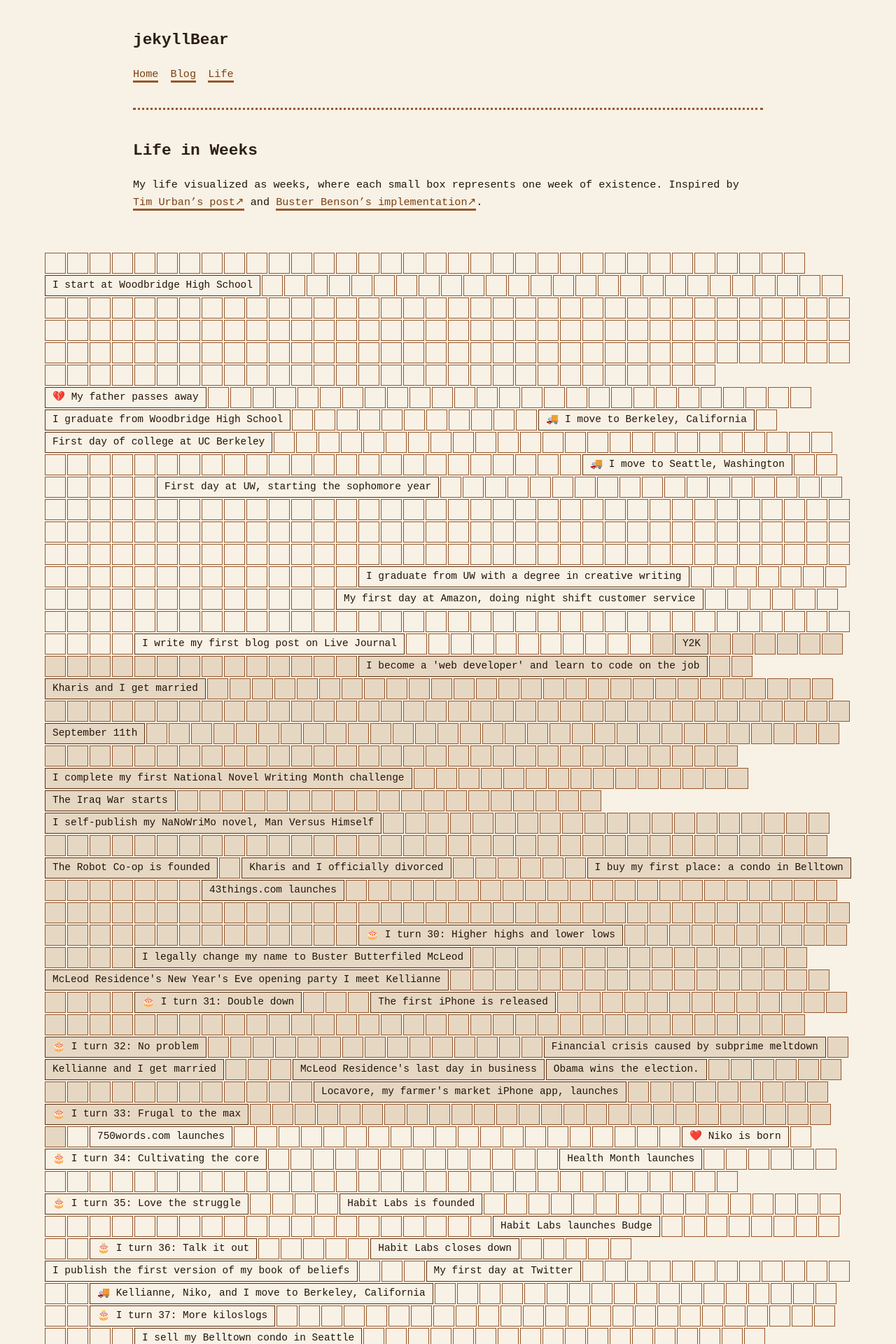
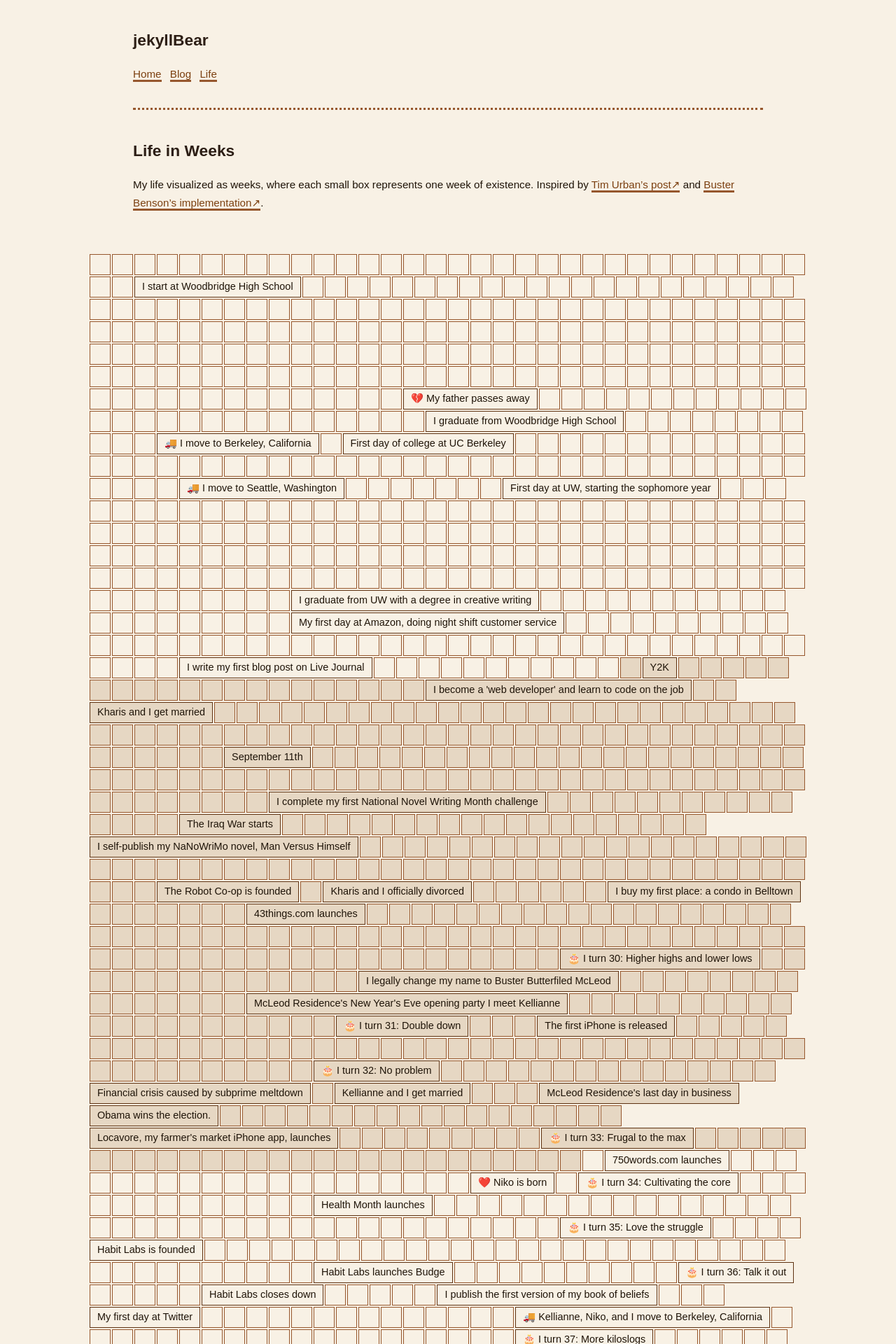
Before and after one commit to knhash/jekyllBear, a Jekyll site: the page built from life.md, in a window 1280 px wide. Shown: the top 1920 px of the page at 70% size. Built offline with Jekyll 4.4.1, drawn with Linux system fonts in a browser that asks for light colours.

Commit message:
feat: font, mobile touch, sizing

```diff
--- a/assets/style.css
+++ b/assets/style.css
@@ -3,17 +3,53 @@
   position: relative;
   cursor: pointer;
 }
+
+/* Desktop: show tooltip on hover */
+@media (hover: hover) {
   .week[data-event]:hover::after {
     content: attr(data-event);
     position: absolute;
     background: var(--background-color);
     color: var(--text-color);
     padding: 0.6rem;
-  border-radius: 8px;
+    border-radius: 0.2rem;
+    border: 1px solid var(--blockquote-color);
     font-size: 1rem;
-  font-family: var(--font-secondary);
+    font-family: var(--font-thin);
     font-weight: normal;
-  line-height: 1.4;
+    line-height: 1.2;
+    white-space: pre-line;
+    z-index: 100;
+    box-shadow: 0 4px 16px rgba(0,0,0,0.18);
+    top: 130%;
+    left: 50%;
+    transform: translateX(-50%);
+    pointer-events: none;
+    max-width: 30vw;
+    min-width: max-content;
+    width: max-content;
+    text-align: left;
+    display: flex;
+    align-items: center;
+    vertical-align: baseline;
+  }
+}
+
+/* Mobile: show tooltip on active/focus */
+@media (hover: none) {
+  .week[data-event]:active::after,
+  .week[data-event]:focus::after {
+    content: attr(data-event);
+    position: absolute;
+    background: var(--background-color);
+    color: var(--text-color);
+    padding: 0.6rem;
+    border-radius: 0.2rem;
+    border: 1px solid var(--blockquote-color);
+    font-size: 1rem;
+    font-family: var(--font-thin);
+    font-weight: normal;
+    line-height: 1.2;
     white-space: pre-line;
     z-index: 100;
     box-shadow: 0 4px 16px rgba(0,0,0,0.18);
@@ -30,14 +66,22 @@
     vertical-align: baseline;
   }
 
+  .week[data-event] {
+    -webkit-tap-highlight-color: transparent;
+    outline: none;
+  }
+}
 
 
-@import url('https://fonts.googleapis.com/css2?family=Fira+Code:wght@100;200;300;400;500;600;700;800;900&display=swap');
+
+@import url('https://fonts.googleapis.com/css2?family=IBM+Plex+Sans:ital,wght@0,100;0,200;0,300;0,400;0,500;0,600;0,700;1,100;1,200;1,300;1,400;1,500;1,600;1,700&family=IBM+Plex+Mono:ital,wght@0,100;0,200;0,300;0,400;0,500;0,600;0,700;1,100;1,200;1,300;1,400;1,500;1,600;1,700&display=swap');
 
 :root {
     --width: 900px;
-    --font-main: 'Fira Code', monospace;
-    --font-secondary: 'Fira Code', monospace;
+    --font-main: 'IBM Plex Sans', sans-serif;
+    --font-thin: 'IBM Plex Sans Thin', sans-serif;
+    --font-secondary: 'IBM Plex Sans', sans-serif;
+    --font-monospace: 'IBM Plex Mono', monospace;
     --font-scale: .95em;
     --background-color: #F8F1E5; /* Lighter cream */
     --heading-color: #2C1E15; /* Darker roast coffee */
@@ -140,7 +184,7 @@
 }
 
 code {
-    font-family: monospace;
+    font-family: var(--font-monospace);
     padding: 2px;
     background-color: var(--code-background-color);
     color: var(--code-color);
@@ -225,7 +269,8 @@
 
 /* external link marker */
 a[href^="http"]:where(:not([href*="knhash.in/"])):not(:has(img))::after {
-    content: "↗"
+    content: "↗";
+    font-family: var(--font-monospace);
 }
 
 /* Form elements */
@@ -280,7 +325,6 @@
 
 .weeks-grid {
   margin: 60px 0;
-  font-family: var(--font-main);
   display: flex;
   flex-wrap: wrap;
   gap: 2px;
@@ -291,19 +335,19 @@
 /* Make weeks grid wider on larger screens while maintaining padding */
 @media (min-width: 1200px) {
   .weeks-grid {
-    max-width: calc(100vw - 10vw);
-    width: calc(100vw - 10vw);
-    margin-left: calc((var(--width) - 100vw + 10vw) / 2);
-    margin-right: calc((var(--width) - 100vw + 10vw) / 2);
+    max-width: calc(100vw - 20vw);
+    width: calc(100vw - 20vw);
+    margin-left: calc((var(--width) - 100vw + 20vw) / 2);
+    margin-right: calc((var(--width) - 100vw + 20vw) / 2);
   }
 }
 
 @media (min-width: 1400px) {
   .weeks-grid {
-    max-width: calc(100vw - 10vw);
-    width: calc(100vw - 10vw);
-    margin-left: calc((var(--width) - 100vw + 10vw) / 2);
-    margin-right: calc((var(--width) - 100vw + 10vw) / 2);
+    max-width: calc(100vw - 20vw);
+    width: calc(100vw - 20vw);
+    margin-left: calc((var(--width) - 100vw + 20vw) / 2);
+    margin-right: calc((var(--width) - 100vw + 20vw) / 2);
   }
 }
 
@@ -317,6 +361,7 @@
   justify-content: center;
   position: relative;
   cursor: help;
+  font-family: var(--font-thin);
   font-size: var(--font-scale);
   line-height: 1.5;
   padding: 4px 8px;
```
Also changed, not shown: 1 other file. Lines whose indentation alone changed are shown as unchanged.
